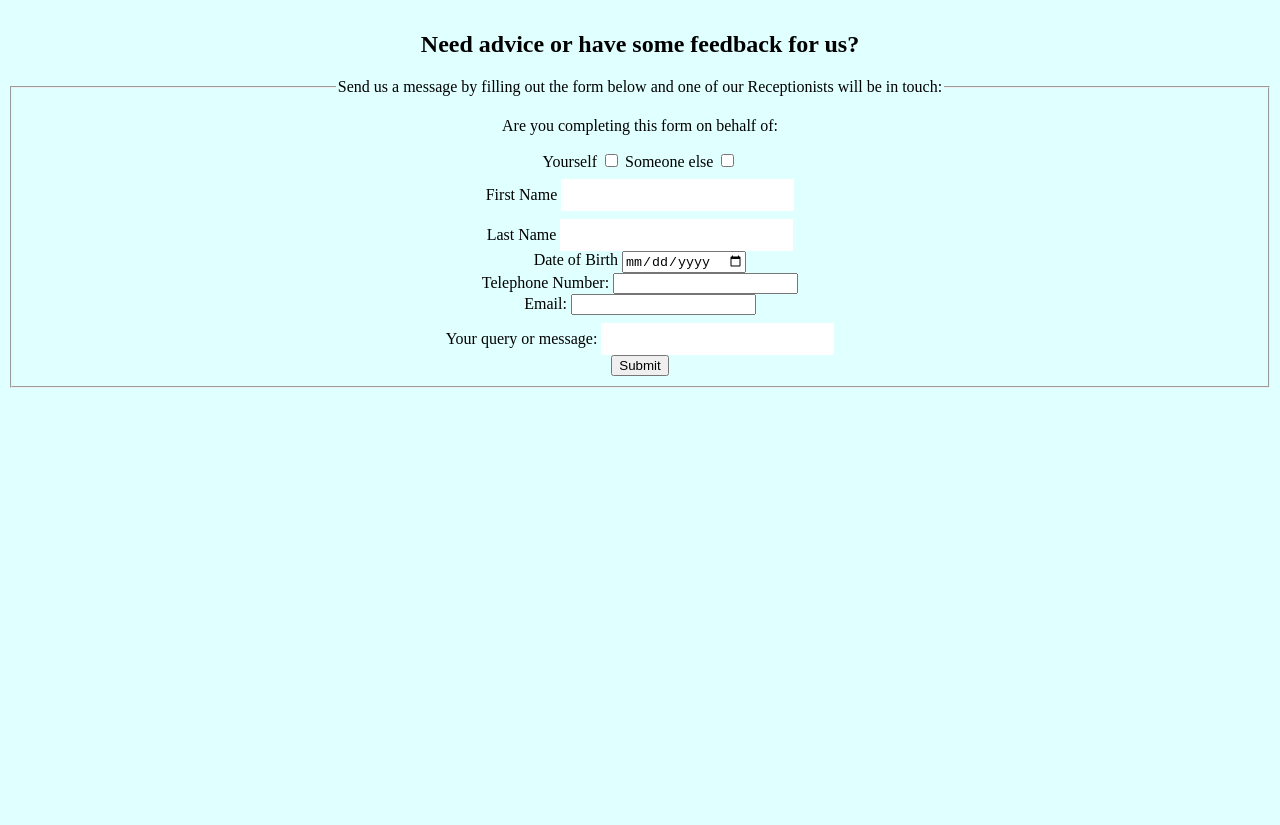
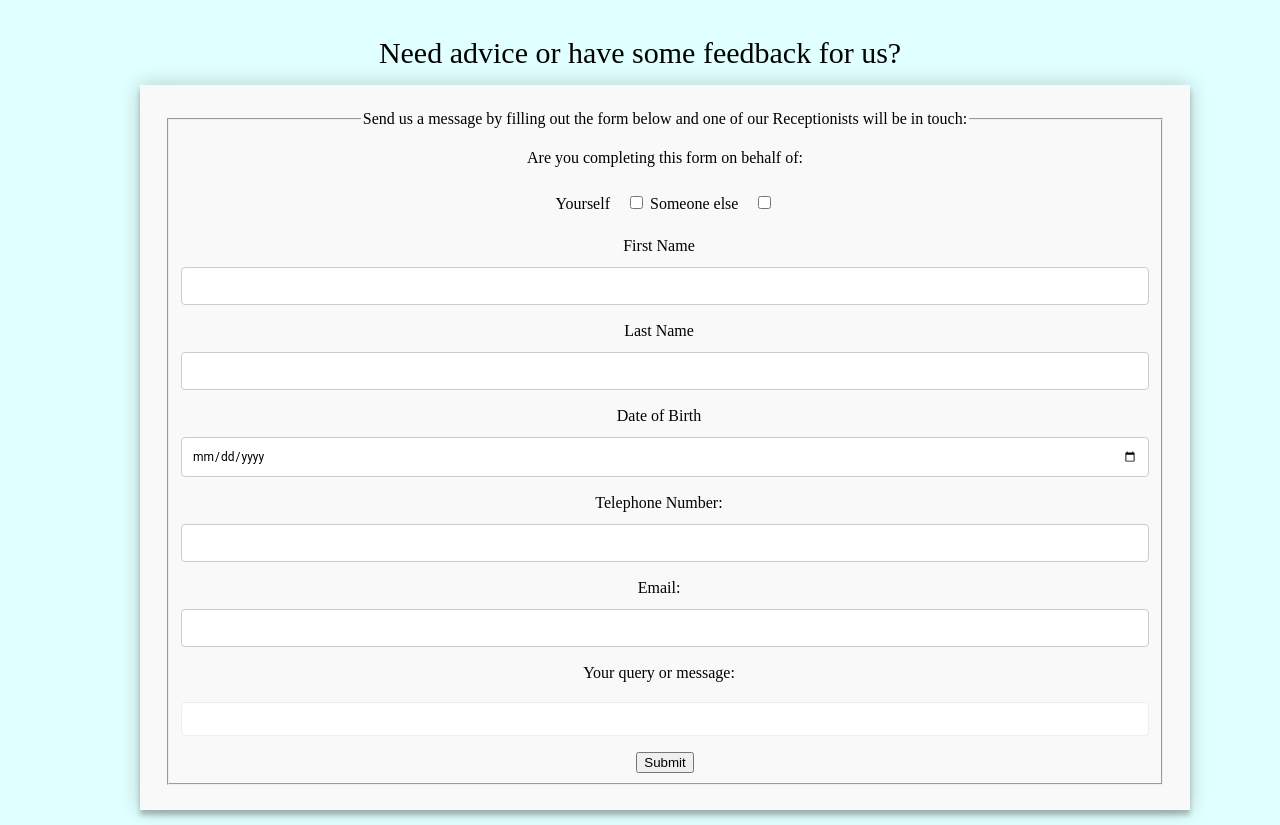
Before and after one commit to nandinip92/css-key-concepts, a plain HTML site: page index.html in a window 1280 px wide. Shown: the part 1642-2467 px from the top of the page. Before the commit the page ends 2038 px from the top, so only its background shows below. Drawn offline with Linux system fonts and the light colour scheme.

Commit message:
Adding <section id= form> and styling that section

```diff
--- a/index.html
+++ b/index.html
@@ -1,10 +1,9 @@
 <!DOCTYPE html>
 <html lang="fr">
-
   <header>
-    	<meta charset="UTF-8">
-    	<meta http-equiv="X-UA-Compatible" content="IE=edge">
-    	<meta name="viewport" content="width=device-width, initial-scale=1.0">
+    <meta charset="UTF-8" />
+    <meta http-equiv="X-UA-Compatible" content="IE=edge" />
+    <meta name="viewport" content="width=device-width, initial-scale=1.0" />
     <link rel="stylesheet" href="./style.css" />
     <title>Tech Returners Surgery: Home</title>
   </header>
@@ -27,34 +26,46 @@
 
     <div class="search-box">
       <label for="site-search">Search...</label>
-			<input type="search" id="site-search" name="search" aria-label="Search through site content">
+      <input
+        type="search"
+        id="site-search"
+        name="search"
+        aria-label="Search through site content"
+      />
       <button>Search</button>
     </div>
 
-		<section id ="covid_update">
+    <section id="covid_update">
       <h3><strong>COVID Restriction Update</strong></h3>
 
-			<p>Throughout the pandemic we have strove to make the surgery as safe as possible for all our patients and
-				staff, we will continue to do so.</p>
-
-			<p>From the <strong>19th July 2021 nothing will change at the Surgery</strong> Patients will <strong>still
-					need</strong> to
-				wear a mask, socially distance and use hand sanitiser in the surgery and staff will continue to
-				wear PPE.
+      <p>
+        Throughout the pandemic we have strove to make the surgery as safe as
+        possible for all our patients and staff, we will continue to do so.
       </p>
 
-			<p>If you arrive without a mask and are not exempt, you will be asked to leave.</p>
+      <p>
+        From the
+        <strong>19th July 2021 nothing will change at the Surgery</strong>
+        Patients will <strong>still need</strong> to wear a mask, socially
+        distance and use hand sanitiser in the surgery and staff will continue
+        to wear PPE.
+      </p>
+
+      <p>
+        If you arrive without a mask and are not exempt, you will be asked to
+        leave.
+      </p>
     </section>
-
 
     <section id="address">
       <h2>Welcome to the Tech Returners Surgery!</h2>
 
-			<img src="./surgery.png">
+      <img src="./surgery.png" />
 
-			<address> The Tech Returners Surgery,<br>
-				115 Mancunian Way,<br>
-				Manchester,<br>
+      <address>
+        The Tech Returners Surgery,<br />
+        115 Mancunian Way,<br />
+        Manchester,<br />
         M20 3PX
       </address>
     </section>
@@ -63,66 +74,71 @@
       <h2>How to use Ask My Doc?</h2>
 
       <video controls width="250">
-				<source src="#" type="video/webm">
-				<source src="#" type="video/mp4">
+        <source src="#" type="video/webm" />
+        <source src="#" type="video/mp4" />
 
-				<track kind="captions" srclang="en" src="./ask_my_doc_transcript.vtt" default />
+        <track
+          kind="captions"
+          srclang="en"
+          src="./ask_my_doc_transcript.vtt"
+          default
+        />
 
         Sorry, your browser doesn't support embedded videos.
       </video>
     </section>
 
-
-		<section>
+    <section id="form">
       <h2>Need advice or have some feedback for us?</h2>
 
-			<fixme>
+      <form id="feedback-form">
         <fieldset>
-					<legend>Send us a message by filling out the form below and one of our Receptionists will be in touch:
+          <legend>
+            Send us a message by filling out the form below and one of our
+            Receptionists will be in touch:
           </legend>
 
-					<p>Are you completing this form on behalf of: </p>
+          <p>Are you completing this form on behalf of:</p>
 
           <label for="self">Yourself </label>
-					<input type="checkbox" id="self" name="self">
+          <input type="checkbox" id="self" name="self" />
 
           <label for="another">Someone else </label>
-					<input type="checkbox" id="another" name="another">
-
+          <input type="checkbox" id="another" name="another" />
 
           <div>
             <label for="fname">First Name </label>
-						<input type="text" id="fname" name="fname" required>
+            <input type="text" id="fname" name="fname" required />
           </div>
 
           <div>
             <label for="lname">Last Name </label>
-						<input type="text" id="lname" name="lname" required>
+            <input type="text" id="lname" name="lname" required />
           </div>
 
           <div>
             <label for="dob">Date of Birth </label>
-						<input type="date" id="dob" name="dob" required>
+            <input type="date" id="dob" name="dob" required />
           </div>
 
           <div>
             <label for="telephone">Telephone Number: </label>
-						<input type="tel" id="telephone" name="telephone" required>
+            <input type="tel" id="telephone" name="telephone" required />
           </div>
 
           <div>
             <label for="email">Email: </label>
-						<input type="email" id="email" name="email" required>
+            <input type="email" id="email" name="email" required />
           </div>
 
           <div>
             <label for="message">Your query or message: </label>
-						<input type="text" id="message" name="message" required>
+            <input type="text" id="message" name="message" required />
           </div>
 
-					<input type="submit" value="Submit">
+          <input type="submit" value="Submit" />
         </fieldset>
-			</fixme>
-		</fixme>
+      </form>
+    </section>
   </body>
 </html>
--- a/style.css
+++ b/style.css
@@ -60,7 +60,7 @@ li a:hover {
   font-size: 17px;
 }
 
-input[type="text"] {
+.search-box input[type="text"] {
   padding: 6px;
   margin-top: 8px;
   font-size: 17px;
@@ -134,3 +134,63 @@ input[type="text"] {
   width: 700px;
   height: 400px;
 }
+
+#form {
+  max-width: 1000px;
+  width: 100%;
+  margin: 0 auto;
+}
+#form h2 {
+  font-size: 30px;
+  font-weight: 300;
+  margin-bottom: 10px;
+}
+
+#feedback-form {
+  background: #f9f9f9;
+  padding: 25px;
+  margin: 15px 0;
+  width: 1000px;
+  justify-content: center;
+  /* display: flex; */
+  box-shadow: 0 0 20px 0 rgba(0, 0, 0, 0.2), 0 5px 5px 0 rgba(0, 0, 0, 0.24);
+}
+
+#feedback-form label {
+  padding: 12px 12px 12px 0;
+  display: inline-block;
+}
+
+#feedback-form input[type="checkbox"],
+#feedback-form input[type="text"],
+#feedback-form input[type="email"],
+#feedback-form input[type="tel"],
+#feedback-form input[type="date"],
+#feedback-form button[type="submit"] {
+  font: 400 12px/16px "Roboto", Helvetica, Arial, sans-serif;
+}
+
+/* #feedback-form input[type="checkbox"], */
+#feedback-form input[type="email"],
+#feedback-form input[type="tel"],
+#feedback-form input[type="date"],
+#feedback-form input[type="text"] {
+  width: 100%;
+  border: 1px solid #ccc;
+  border-radius: 4px;
+  box-sizing: border-box;
+  background: #fff;
+  margin: 0 0 5px;
+  padding: 10px;
+}
+
+#feedback-form input[id="message"] {
+  width: 100%;
+  padding: 8px;
+  border: 1px solid #eeeeee;
+  border-radius: 4px;
+  box-sizing: border-box;
+  margin-top: 8px;
+  margin-bottom: 16px;
+  resize: vertical;
+}
```
Lines whose indentation alone changed are shown as unchanged.
